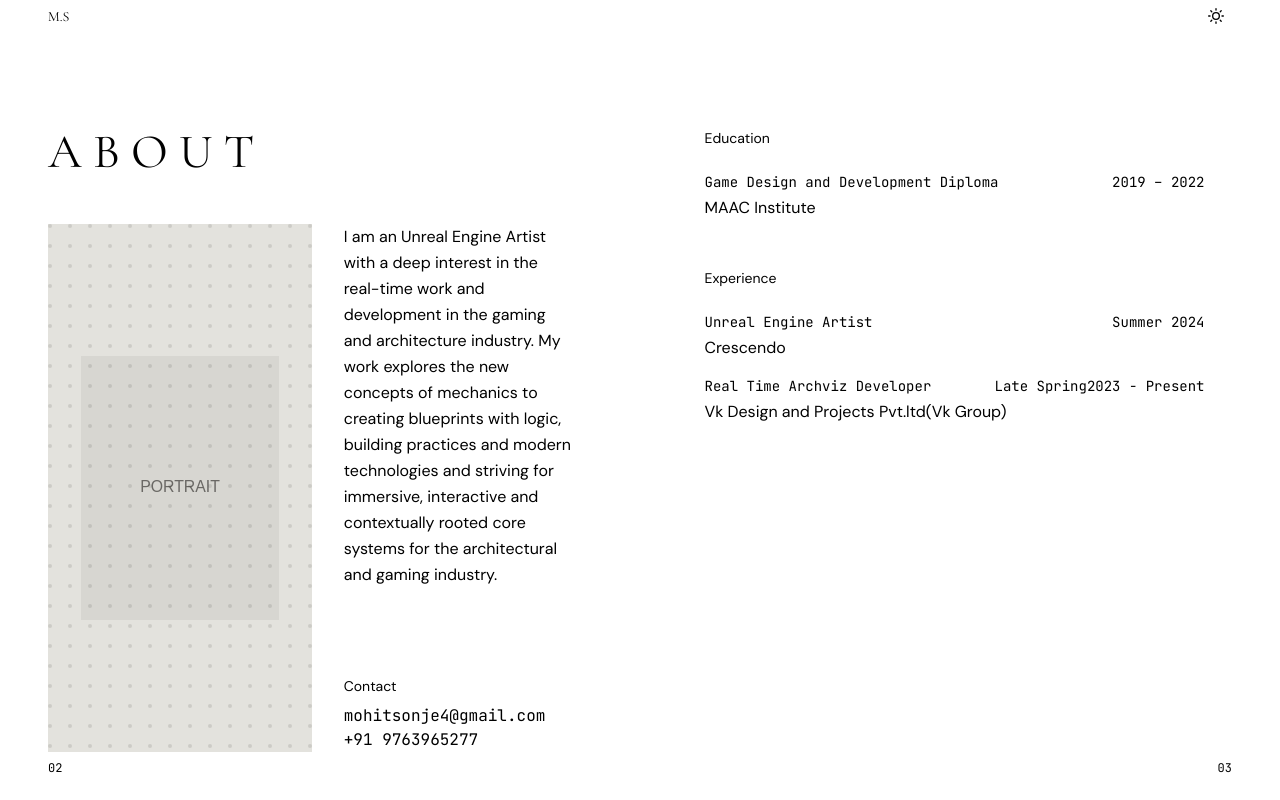
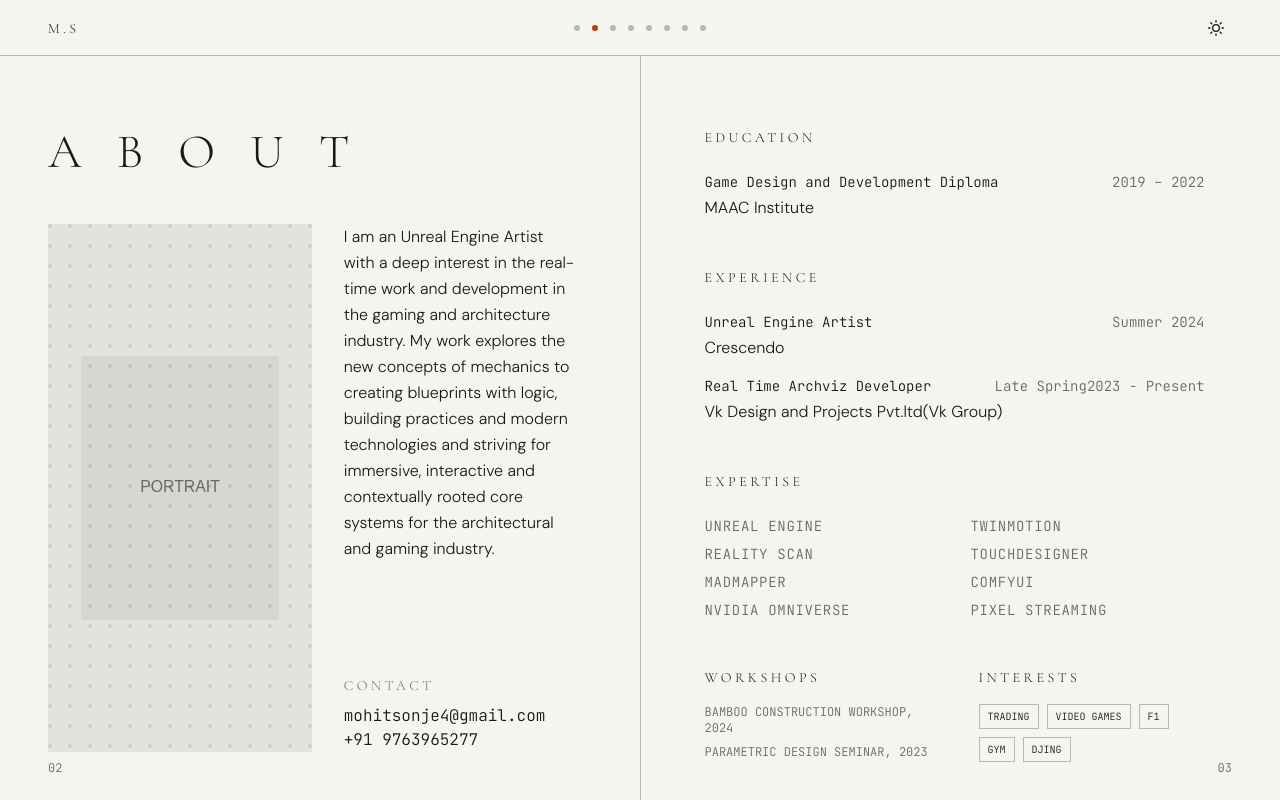
Before and after one commit to MohitVKA/PortFolio, a Next.js app: page / in a window 1280 px wide. Both pictures are taken after a click on the button 595 px from the left and 16 px from the top of the page. Built offline with nearby package versions, Linux system fonts and the light colour scheme.

Commit message:
Bug fixes: fix imports, image paths, metadata, dead code, and missing content

```diff
--- a/src/app/globals.css
+++ b/src/app/globals.css
@@ -1,11 +1,17 @@
+@import '../styles/tokens.css';
+@import '../styles/typography.css';
+
 @tailwind base;
 @tailwind components;
 @tailwind utilities;
 
-@import '../styles/tokens.css';
-@import '../styles/typography.css';
+@layer base {
+  body {
+    transition-property: background-color, border-color, color, fill, stroke;
+    transition-timing-function: cubic-bezier(0.4, 0, 0.2, 1);
+    transition-duration: 400ms;
+  }
 
-@layer base {
   html, body {
     background-color: var(--bg);
     color: var(--fg);
--- a/src/app/layout.tsx
+++ b/src/app/layout.tsx
@@ -24,8 +24,8 @@
 });
 
 export const metadata: Metadata = {
-  title: "MOHIT S | Architecture Portfolio",
-  description: "Architecture Portfolio of Mohit S (2022–2026)",
+  title: "MOHIT S | Unreal Engine Artist Portfolio",
+  description: "Portfolio of Mohit S — Unreal Engine Artist (2022–2026)",
 };
 
 export default function RootLayout({
--- a/src/app/page.tsx
+++ b/src/app/page.tsx
@@ -9,9 +9,19 @@
 import ProjectDetail from "@/components/sections/ProjectDetail";
 import Miscellaneous from "@/components/sections/Miscellaneous";
 import Contact from "@/components/sections/Contact";
-import { projects } from "@/data/projects";
+import { projects, Project } from "@/data/projects";
 
-const sections = [
+type SectionProps =
+  | { project: Project; pageNumLeft: string; pageNumRight: string }
+  | Record<string, never>;
+
+interface Section {
+  id: string;
+  Component: React.ComponentType<any>;
+  props: SectionProps;
+}
+
+const sections: Section[] = [
   { id: "cover", Component: Cover, props: {} },
   { id: "about", Component: About, props: {} },
   { id: "toc", Component: TableOfContents, props: {} },
@@ -136,7 +146,6 @@
           transition={{ duration: 0.7, ease: [0.76, 0, 0.24, 1] }}
           className="absolute inset-0 w-full h-full"
         >
-          {/* @ts-expect-error - Dynamic component props mismatch */}
           <Current {...props} />
         </motion.div>
       </AnimatePresence>
--- a/src/components/sections/About.tsx
+++ b/src/components/sections/About.tsx
@@ -99,6 +99,31 @@
             ))}
           </motion.div>
 
+          <motion.div variants={fadeUp} className="mb-12">
+            <h3 className="text-sm label-caps mb-6">Expertise</h3>
+            <div className="grid grid-cols-2 gap-x-8 gap-y-2 text-sm font-mono text-fg-muted uppercase tracking-wider">
+              {aboutData.softwareSkills.map((skill, i) => (
+                <div key={i}>{skill}</div>
+              ))}
+            </div>
+          </motion.div>
+
+          <div className="grid grid-cols-1 sm:grid-cols-2 gap-12 mb-12">
+            <motion.div variants={fadeUp}>
+              <h3 className="text-sm label-caps mb-4">Workshops</h3>
+              <ul className="text-xs space-y-2 text-fg-muted font-mono uppercase">
+                {aboutData.workshops.map((w, i) => <li key={i}>{w}</li>)}
+              </ul>
+            </motion.div>
+            <motion.div variants={fadeUp}>
+              <h3 className="text-sm label-caps mb-4">Interests</h3>
+              <div className="flex flex-wrap gap-2">
+                {aboutData.interests.map((it, i) => (
+                   <span key={i} className="text-[10px] font-mono border border-themeborder px-2 py-1 uppercase">{it}</span>
+                ))}
+              </div>
+            </motion.div>
+          </div>
         </motion.div>
 
 
--- a/src/components/sections/Cover.tsx
+++ b/src/components/sections/Cover.tsx
@@ -1,19 +1,14 @@
 "use client";
 
-import { motion, useScroll, useTransform } from "framer-motion";
+import { motion } from "framer-motion";
 import PageNumber from "../ui/PageNumber";
 import { staggerContainer, fadeUp, pathDraw } from "@/lib/animations";
 
 export default function Cover() {
-  const { scrollY } = useScroll();
-  // Subtly scale down the title when scrolling
-  const scale = useTransform(scrollY, [0, 500], [1, 0.95]);
-
   return (
     <div className="w-full h-full flex flex-col justify-center items-center relative overflow-hidden bg-bg">
       <motion.div
         className="z-10 flex flex-col items-center text-center text-fg"
-        style={{ scale }}
         variants={staggerContainer}
         initial="hidden"
         animate="show"
--- a/src/data/projects.ts
+++ b/src/data/projects.ts
@@ -29,7 +29,7 @@
       "A conceptual exploration of space, context, and identity, examining how architecture can support the Tibetan refugee community in Darjeeling. The project attempts to create a spatial dialogue between traditional Tibetan architectural elements and the rugged Himalayan topography.",
       "By integrating community functions—such as workshops, prayer halls, and communal living spaces—the centre aims to foster resilience and preserve cultural heritage while adapting to the present-day realities of displacement."
     ],
-    coverImage: "/images/projects/placeholder-01.jpg",
+    coverImage: "/images/projects/placeholder-01-render.svg",
     images: [
       { src: "/images/projects/placeholder-01-axon.svg", caption: "AXONOMETRIC PROJECTION", type: "axon" },
       { src: "/images/projects/placeholder-01-render.svg", caption: "AERIAL VIEW - SITE", type: "render" },
@@ -47,7 +47,7 @@
       "The Habitat Grid proposes a modular, high-density residential framework designed to adapt to the changing needs of its inhabitants over time. Rejecting the rigid domestic topologies of standard apartment blocks, the project introduces a structural matrix where units can expand, contract, or merge.",
       "The architectural language is deliberately raw, emphasizing exposed structural elements and flexible infill panels."
     ],
-    coverImage: "/images/projects/placeholder-02.jpg",
+    coverImage: "/images/projects/placeholder-02-render.svg",
     images: [
       { src: "/images/projects/placeholder-02-axon.svg", caption: "UNIT AXONOMETRIC", type: "axon" },
       { src: "/images/projects/placeholder-02-render.svg", caption: "STREET PERSPECTIVE", type: "render" },
@@ -65,7 +65,7 @@
       "Situated in a dense urban fabric, The Courtyard Exchange reinterprets the traditional market square as a multi-level civic condenser. The design revolves around a central void—a modern courtyard that draws natural light deep into the subterranean trading floors.",
       "A permeable envelope of terracotta louvres regulates thermal comfort while allowing glimpses of the vibrant activities within."
     ],
-    coverImage: "/images/projects/placeholder-03.jpg",
+    coverImage: "/images/projects/placeholder-03-render.svg",
     images: [
       { src: "/images/projects/placeholder-03-axon.svg", caption: "EXPLODED ISOMETRIC", type: "axon" },
       { src: "/images/projects/placeholder-03-render.svg", caption: "COURTYARD INTERIOR", type: "render" },
@@ -82,7 +82,7 @@
     description: [
       "A collection of smaller interventions, competition entries, hand sketches, and physical models that explore distinct architectural ideas outside the scope of major academic studios."
     ],
-    coverImage: "/images/projects/placeholder-04.jpg",
+    coverImage: "/images/projects/placeholder-01-render.svg",
     images: [],
     tags: ["Sketches", "Models", "Competitions"]
   }
```
